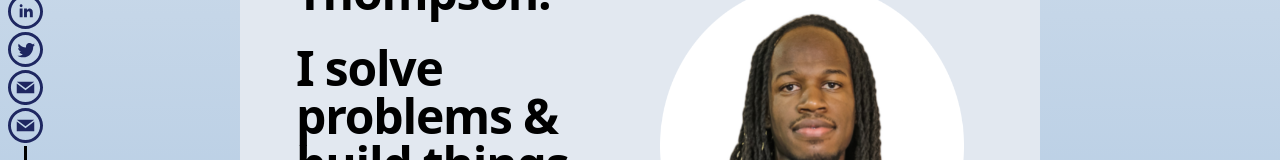
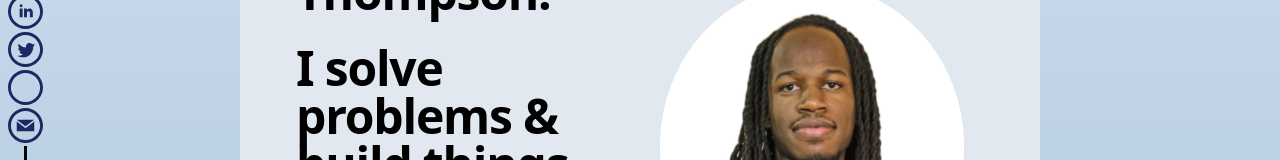
Before and after one commit to SkipPharaoh/V1, a React (Create React App) app: page / in a window 1280 px wide. Shown: the part 494-654 px from the top of the page. Built offline with nearby package versions, Linux system fonts and the light colour scheme.

Commit message:
Logo for Disc started

```diff
--- a/src/components/SideFooter.jsx
+++ b/src/components/SideFooter.jsx
@@ -21,8 +21,8 @@ function SideFooter(){
 
             {/* Disc Assessment */}
 
-            <a href={require('../assets/docs/Disc.pdf')} target="_blank" className="block mt-4 lg:inline-block lg:mt-0 dark:text-white text-blue-100 transition duration-500">
-                <svg className='img fill-black hover:fill-purple-900 transition duration-500' xmlns="http://www.w3.org/2000/svg" width="24" height="24" viewBox="0 0 24 24"><path d="M12 2.02c5.514 0 10 4.486 10 10s-4.486 10-10 10-10-4.486-10-10 4.486-10 10-10zm0-2c-6.627 0-12 5.373-12 12s5.373 12 12 12 12-5.373 12-12-5.373-12-12-12zm0 12.55l-5.992-4.57h11.983l-5.991 4.57zm0 1.288l-6-4.629v6.771h12v-6.771l-6 4.629z"/></svg>
+            <a href={require('../assets/docs/Disc.pdf')} target="_blank" rel="noreferrer">
+                <svg className='img fill-black hover:fill-purple-900 transition duration-500' xmlns="http://www.w3.org/2000/svg" width="24" height="24" viewBox="0 0 24 24"><path d="M12 2c5.514 0 10 4.486 10 10s-4.486 10-10 10-10-4.486-10-10 4.486-10 10-10zm0-2c-6.627 0-12 5.373-12 12s5.373 12 12 12 12-5.373 12-12-5.373-12-12-12zm6.5"/></svg>
             </a>
 
             {/* EMAIL */}
```
